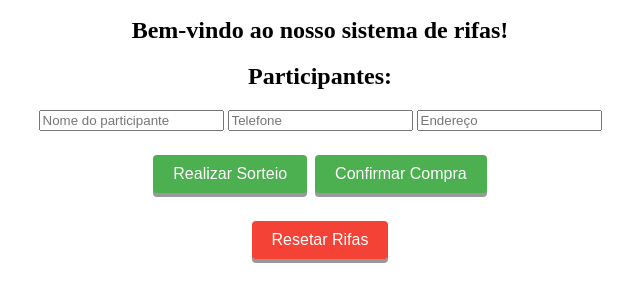
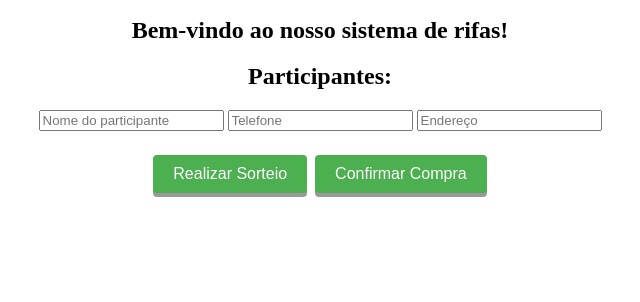
Before and after one commit to DenisAllvz/meu_site_rifas, a plain HTML site: page index.html in a window 1280 px wide. Shown: the part 132-434 px from the top of the page, without its empty margins (320-960 px from the left). Drawn offline with Linux system fonts and the light colour scheme; no server answers.

Commit message:
tirando botao reset

```diff
--- a/index.html
+++ b/index.html
@@ -37,9 +37,6 @@
             <button class="btn btn-highlight" onclick="realizarSorteio()">Realizar Sorteio</button>
             <button class="btn btn-highlight" onclick="confirmarCompra()">Confirmar Compra</button>
         </div>
-        <div class="buttons__resetar">
-            <button class="btn btn-red" onclick="resetarBanco()">Resetar Rifas</button>
-        </div>
         <table id="tabelaRifas" class="tabela"></table>
     </div>
     <script src="script.js"></script>
```
